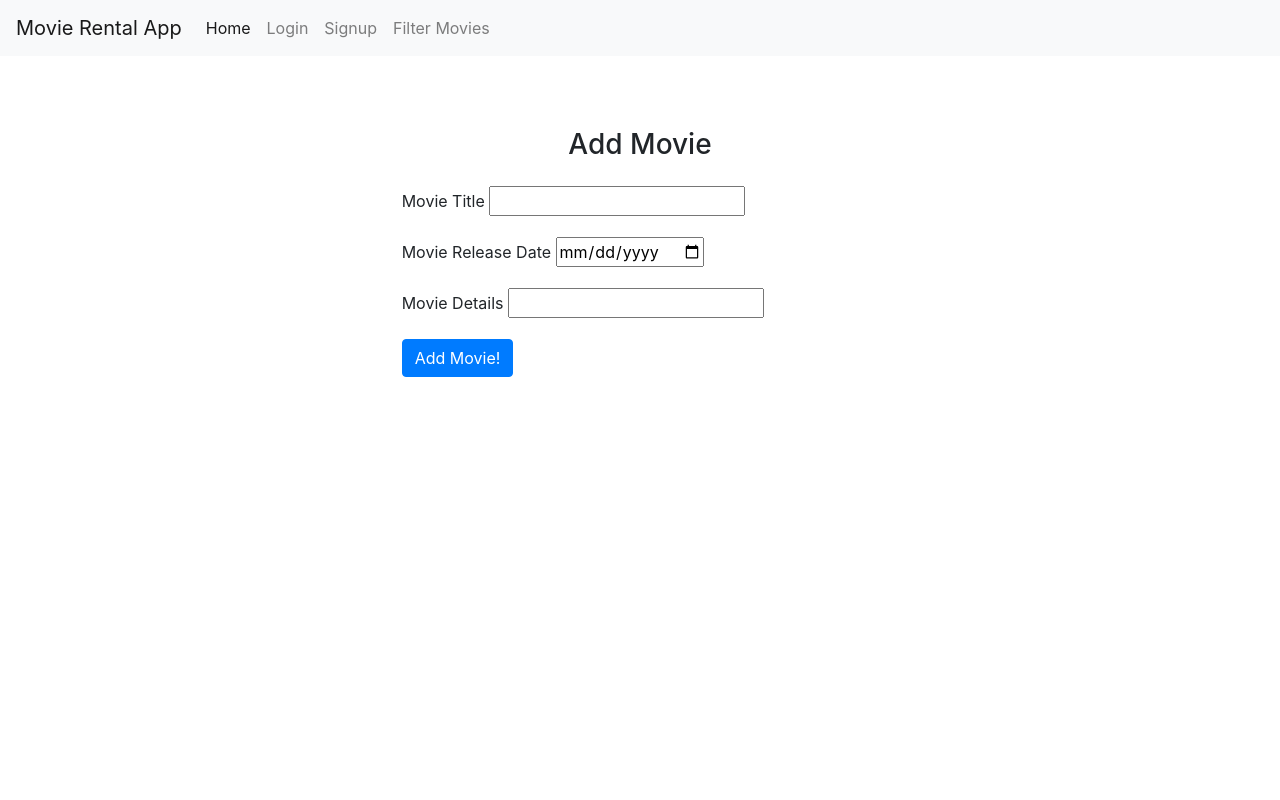
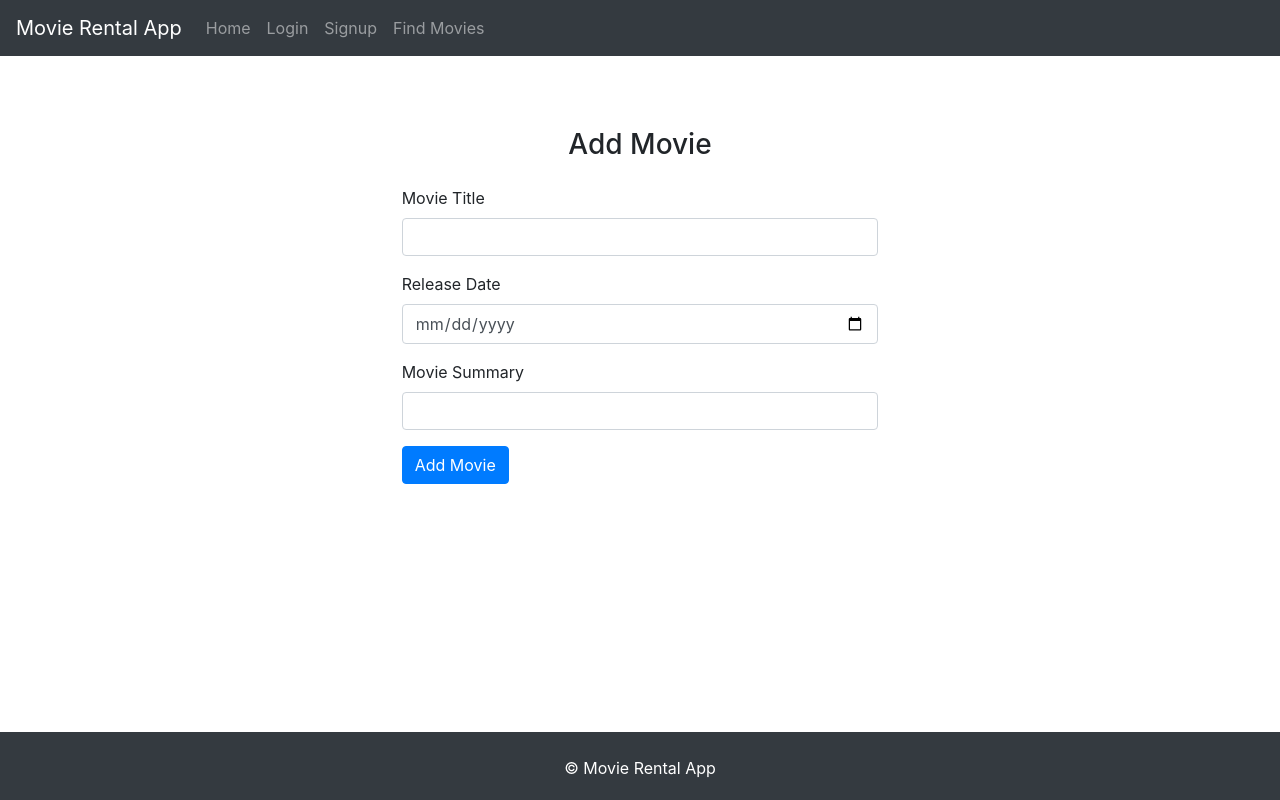
Before and after one commit to vinitshah24/Movie-Rental-DB-G5, a Flask app: page /add_movie in a window 1280 px wide. Run offline with Flask 2, Linux system fonts and the light colour scheme; parts of the project's set-up code (start-up, migrations or seed data) failed here and were passed over; some libraries are stand-ins or nearby versions.

Commit message:
new enhancements

```diff
--- a/app/rental/forms.py
+++ b/app/rental/forms.py
@@ -7,16 +7,18 @@ from flask_admin.form import DateTimeField, DatePickerWidget, DateTimePickerWidg
 
 class DeleteMovieForm(FlaskForm):
     movie_id = IntegerField('Movie ID')
-    submit = SubmitField('Delete Movie!')
+    submit = SubmitField('Delete Movie')
+
 
 class AddMovieForm(FlaskForm):
     movie_title = StringField('Movie Title')
     movie_release_date = DateField('DatePicker', format='%Y-%m-%d', render_kw={'type': 'date'})
     movie_details = StringField('Movie Details')
-    submit = SubmitField('Add Movie!')
+    submit = SubmitField('Add Movie')
+
 
 class FilterForm(FlaskForm):
     filter_text = StringField('Username',
-                             validators=[DataRequired(), Length(min=2, max=20)],
-                            render_kw={'placeholder': 'Filter Text'})
+                              validators=[DataRequired(), Length(min=2, max=20)],
+                              render_kw={'placeholder': 'Movie Name'})
     submit = SubmitField('Submit')
--- a/app/static/style.css
+++ b/app/static/style.css
@@ -3,3 +3,20 @@
     min-height: 100vh;
     flex-direction: column;
 }
+
+html, body {
+    height: 100%;
+}
+
+body {
+    display: flex;
+    flex-direction: column;
+}
+
+.content {
+    flex: 1 0 auto;
+}
+
+.footer {
+    flex-shrink: 0;
+}
--- a/app/templates/base.html
+++ b/app/templates/base.html
@@ -24,27 +24,28 @@
 </head>
 
 <body class="main">
-    <nav class="navbar navbar-expand-lg navbar-light bg-light">
+    <div class="content">
+        <nav class="navbar navbar-expand-lg navbar-dark bg-dark">
             <a class="navbar-brand" href="{{ url_for('general.home') }}">Movie Rental App</a>
-        <button class="navbar-toggler" type="button" data-toggle="collapse" data-target="#navbarNavAltMarkup"
-            aria-controls="navbarNavAltMarkup" aria-expanded="false" aria-label="Toggle navigation">
+            <button class="navbar-toggler" type="button"
+            data-toggle="collapse" data-target="#navbarNavAltMarkup">
                 <span class="navbar-toggler-icon"></span>
             </button>
             <div class="collapse navbar-collapse" id="navbarNavAltMarkup">
                 {% if session.get("logged_user") %}
                 <div class="navbar-nav">
-                <a class="nav-item nav-link active" href="{{ url_for('general.home') }}">Home</a>
-                <a class="nav-item nav-link active" href="{{ url_for('users.logout') }}">Logout</a>
+                    <a class="nav-item nav-link" href="{{ url_for('general.home') }}">Home</a>
+                    <a class="nav-item nav-link" href="{{ url_for('users.logout') }}">Logout</a>
                     <a class="nav-item nav-link" href="{{ url_for('rental.delete_movie') }}">Delete Movie</a>
                     <a class="nav-item nav-link" href="{{ url_for('rental.add_movie') }}">Add Movie</a>
-                <a class="nav-item nav-link" href="{{ url_for('rental.filter_movies') }}">Filter Movies</a>
+                    <a class="nav-item nav-link" href="{{ url_for('rental.filter_movies') }}">Find Movies</a>
                 </div>
                 {% else %}
                 <div class="navbar-nav">
-                <a class="nav-item nav-link active" href="{{ url_for('general.home') }}">Home</a>
+                    <a class="nav-item nav-link" href="{{ url_for('general.home') }}">Home</a>
                     <a class="nav-item nav-link" href="{{ url_for('users.login') }}">Login</a>
                     <a class="nav-item nav-link" href="{{ url_for('users.signup') }}">Signup</a>
-                <a class="nav-item nav-link" href="{{ url_for('rental.filter_movies') }}">Filter Movies</a>
+                    <a class="nav-item nav-link" href="{{ url_for('rental.filter_movies') }}">Find Movies</a>
                 </div>
             </div>
             {% endif %}
@@ -66,4 +67,10 @@
 
             {% block content %} {% endblock %}
         </main>
+    </div>
+    <footer class="footer pt-4 pb-1 bg-dark text-white">
+        <div class="container text-center">
+            <p>&copy; Movie Rental App</p>
+        </div>
+    </footer>
 </body>
--- a/app/templates/general/home.html
+++ b/app/templates/general/home.html
@@ -8,7 +8,10 @@
             <div class="row">
                 <div class="col-md-8 offset-md-2">
                     <h3 class="text-center mb-4">Welcome to Movie Rental App</h3>
-
+                    <div class="text-center">
+                        <img src="https://hips.hearstapps.com/hmg-prod.s3.amazonaws.com/images/hbz-classic-movies-00-index-new-1591823486.jpg"
+                            class="img-fluid rounded" width=400 alt="Movies">
+                    </div>
                     <h2>{{ session["logged_user"] }}</h2>
 
                     <a href="{{ url_for('users.user_details' ) }}"><b>User Details</b></a>
--- a/app/templates/rental/add_Movie.html
+++ b/app/templates/rental/add_Movie.html
@@ -8,17 +8,47 @@
           <h3 class="text-center mb-4">Add Movie</h3>
           <form method="POST">
             {{ form.hidden_tag() }}
+
             <div class="form-group">
+              {% if form.movie_title.errors %}
+              {{ form.movie_title(class="form-control is-invalid") }}
+              <div class="invalid-feedback">
+                {% for error in form.movie_title.errors %}
+                <span>{{ error }}</span>
+                {% endfor %}
+              </div>
+              {% else %}
               <label>Movie Title</label>
-              {{ form.movie_title }}
+              {{ form.movie_title(class="form-control") }}
+              {% endif %}
             </div>
+
             <div class="form-group">
-              <label>Movie Release Date</label>
-              {{ form.movie_release_date }}
+              {% if form.movie_release_date.errors %}
+              {{ form.movie_release_date(class="form-control is-invalid") }}
+              <div class="invalid-feedback">
+                {% for error in form.movie_release_date.errors %}
+                <span>{{ error }}</span>
+                {% endfor %}
+              </div>
+              {% else %}
+              <label>Release Date</label>
+              {{ form.movie_release_date(class="form-control") }}
+              {% endif %}
             </div>
+
             <div class="form-group">
-              <label>Movie Details</label>
-              {{ form.movie_details }}
+              {% if form.movie_details.errors %}
+              {{ form.movie_details(class="form-control is-invalid") }}
+              <div class="invalid-feedback">
+                {% for error in form.movie_details.errors %}
+                <span>{{ error }}</span>
+                {% endfor %}
+              </div>
+              {% else %}
+              <label>Movie Summary</label>
+              {{ form.movie_details(class="form-control form-control") }}
+              {% endif %}
             </div>
             <div class="form-group">
               {{ form.submit(class="btn btn-primary") }}
--- a/app/templates/rental/filter_movies.html
+++ b/app/templates/rental/filter_movies.html
@@ -6,7 +6,7 @@
         <div class="col-md-8 col-sm-8 offset-sm-2 offset-md-2 mt-4 mb-4">
             <div class="row">
                 <div class="col-md-8 offset-md-2">
-                    <h3 class="text-center mb-4">Filter Movies by Movie Name</h3>
+                    <h3 class="text-center mb-4">Find Your Favourite Movies</h3>
 
                     <form method="POST">
                         {{ form.hidden_tag() }}
@@ -20,12 +20,12 @@
                                 {% endfor %}
                             </div>
                             {% else %}
-                            {{ form.filter_text(class="form-control form-control-lg") }}
+                            {{ form.filter_text(class="form-control") }}
                             {% endif %}
                         </div>
 
                         <div class="form-group">
-                            {{ form.submit(class="btn btn-primary btn-lg btn-block") }}
+                            {{ form.submit(class="btn btn-primary") }}
                         </div>
                     </form>
                 </div>
--- a/app/templates/users/signup.html
+++ b/app/templates/users/signup.html
@@ -7,7 +7,7 @@
         <div class="col-md-8 col-sm-8 offset-sm-2 offset-md-2 mt-4 mb-4">
             <div class="row">
                 <div class="col-md-8 offset-md-2">
-                    <h1 class="text-center">Signup</h1>
+                    <h1 class="text-center mb-4">Signup</h1>
                     <form method="POST">
                         {{ form.hidden_tag() }}
 
@@ -72,7 +72,7 @@
                                 {% endfor %}
                             </div>
                             {% else %}
-                            {{ form.birthdate(class='datepicker') }}
+                            {{ form.birthdate(class='datepicker form-control') }}
                             {% endif %}
                         </div>
 
@@ -168,7 +168,7 @@
                         </div>
 
                         <div class="form-group">
-                            {{ form.submit(class="btn btn-success btn-lg btn-block") }}
+                            {{ form.submit(class="btn btn-success btn-block") }}
                         </div>
 
                     </form>
```
Also changed, not shown: app/templates/rental/delete_movie.html (+11 -3 lines), app/templates/users/login.html (+4 -4 lines), app/users/forms.py (line endings or trailing spaces). Lines whose indentation alone changed are shown as unchanged.
